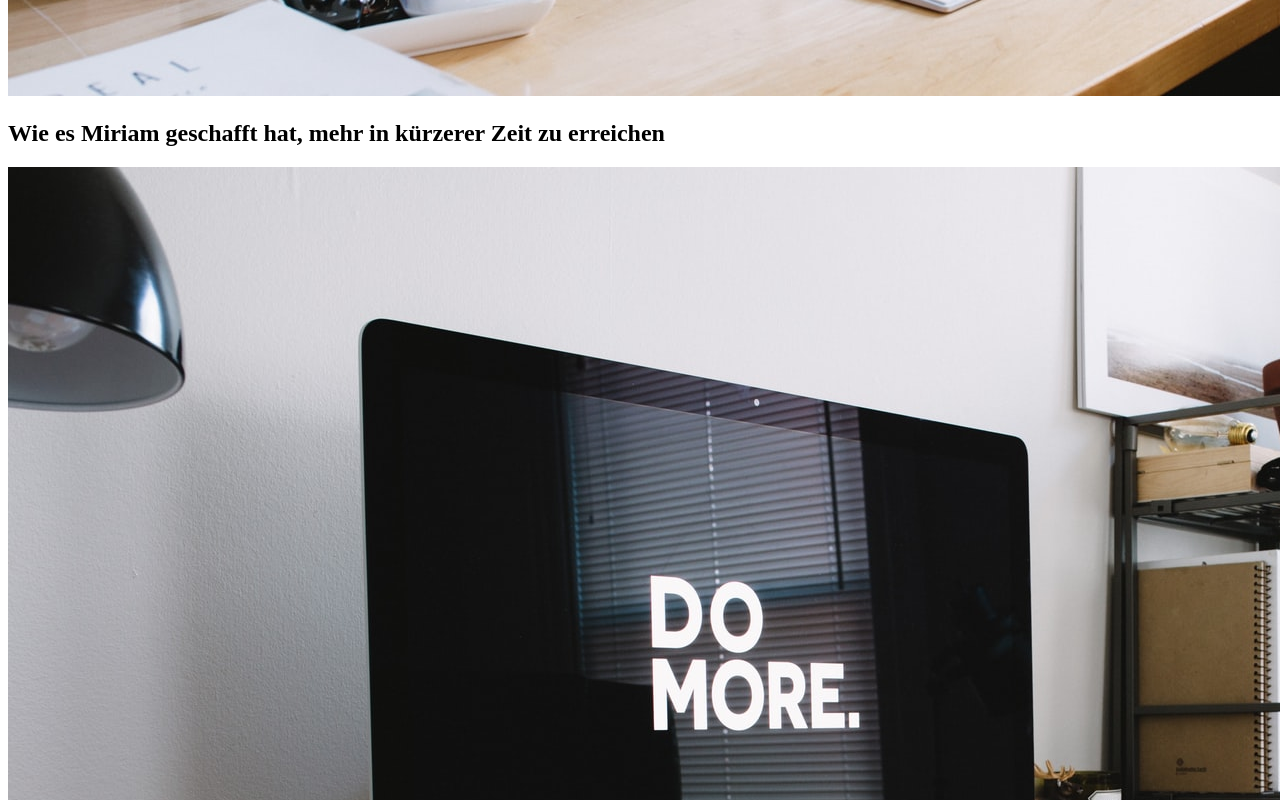
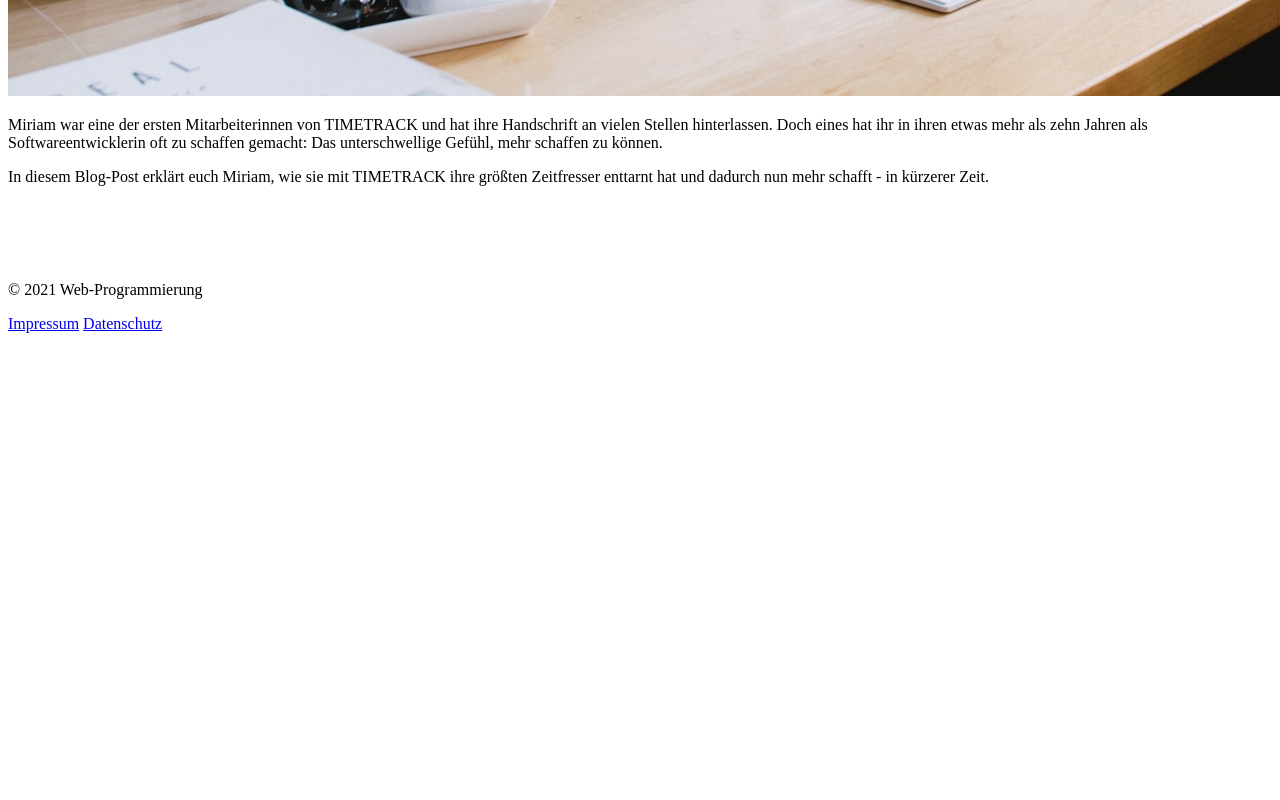
Before and after one commit to refy02/Portfolio, a plain HTML site: page 01_HTML/blog.html in a window 1280 px wide. Shown: the part 4760-5560 px from the top of the page. After the commit the page ends 5101 px from the top, so only its background shows below. Drawn offline with Linux system fonts and the light colour scheme.

Commit message:
Update blog.html

```diff
--- a/01_HTML/blog.html
+++ b/01_HTML/blog.html
@@ -23,9 +23,6 @@
     <h2>Wie es Miriam geschafft hat, mehr in k&uuml;rzerer Zeit zu erreichen</h2>
     <img src="bilder/blog-post.jpeg">
 
-    <h2>Wie es Miriam geschafft hat, mehr in k&uuml;rzerer Zeit zu erreichen</h2>
-    <img src="bilder/blog-post.jpeg">
-
     <p>Miriam war eine der ersten Mitarbeiterinnen von TIMETRACK und hat ihre Handschrift an vielen Stellen hinterlassen. Doch eines hat ihr in ihren etwas mehr als zehn Jahren als Softwareentwicklerin oft zu schaffen gemacht: Das unterschwellige Gef&uuml;hl, mehr schaffen zu k&ouml;nnen.
     </p>
 
```
